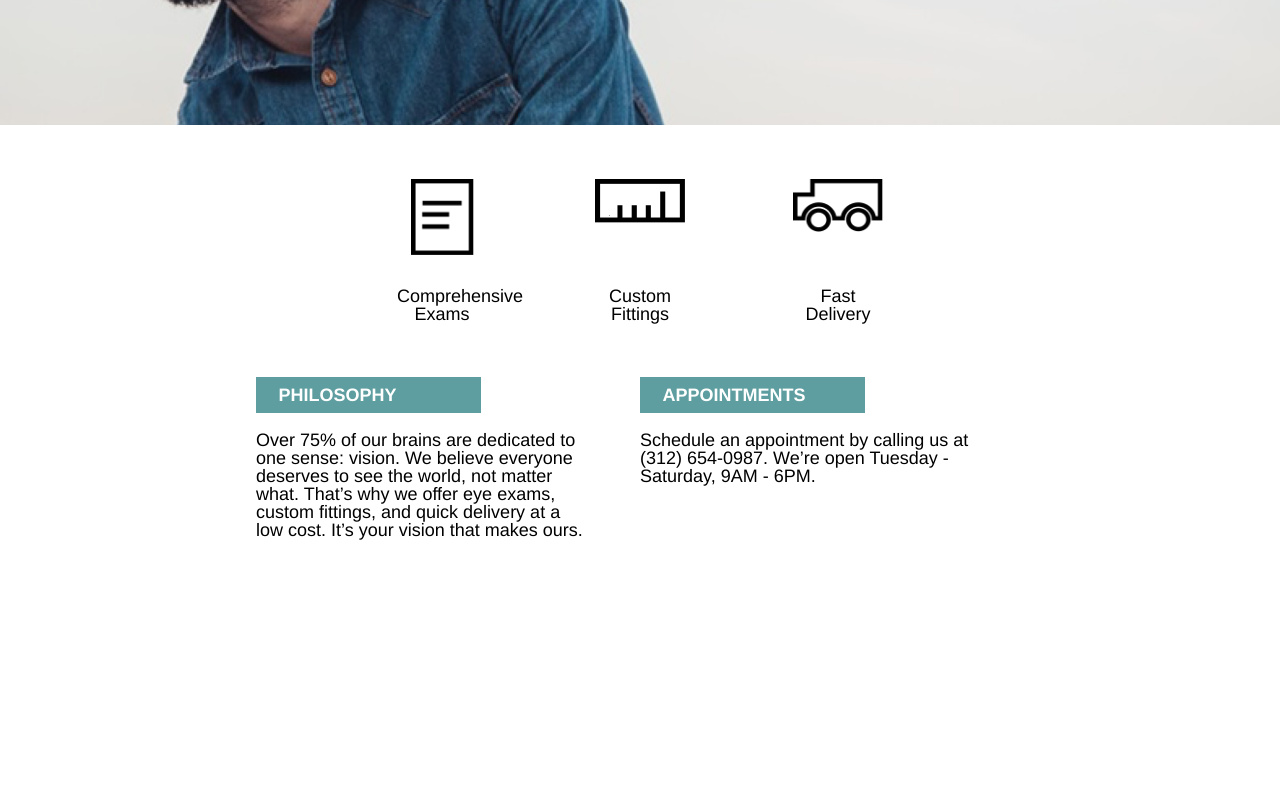
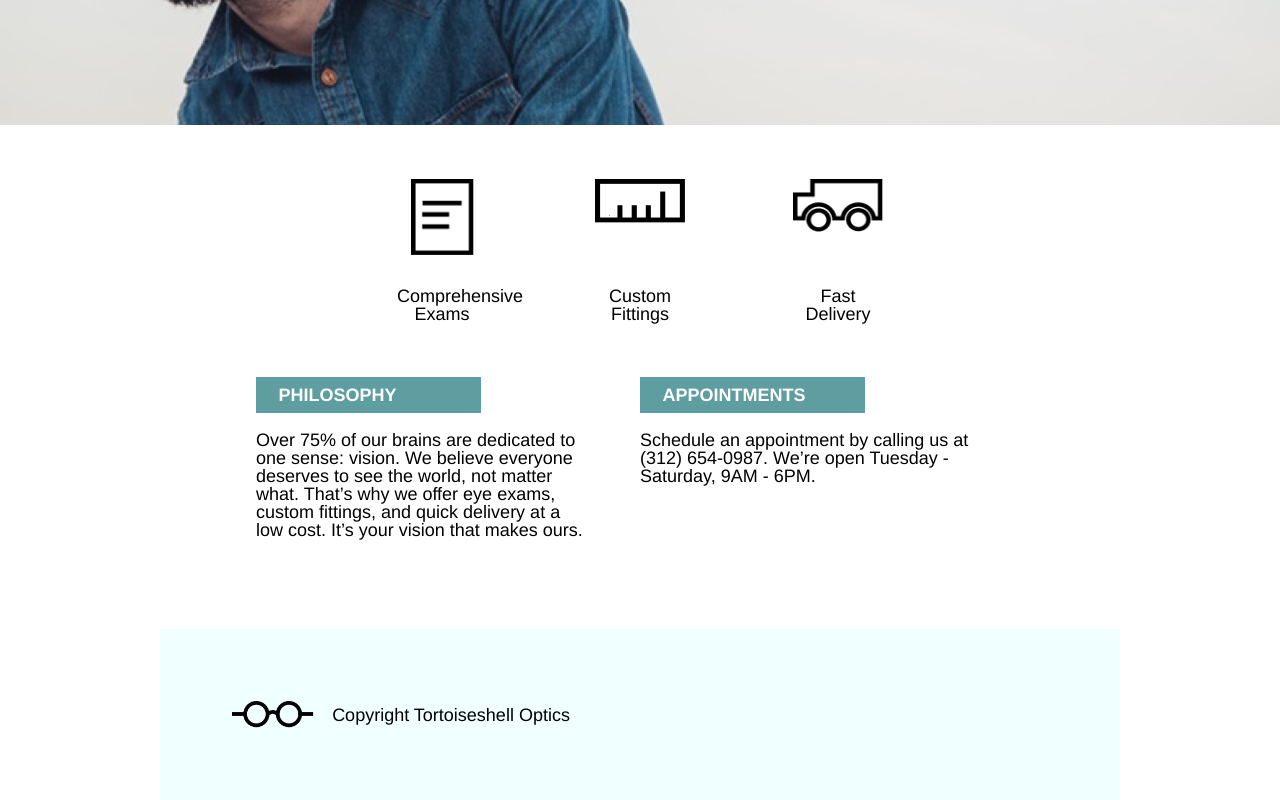
Before and after one commit to Chip-L/TortoiseshellOptics, a plain HTML site: page index.html in a window 1280 px wide. Shown: the part 433-1233 px from the top of the page. Before the commit the page ends 973 px from the top, so only its background shows below. Drawn offline with Linux system fonts and the light colour scheme.

Commit message:
footer is complete desktop is done.

```diff
--- a/index.html
+++ b/index.html
@@ -80,12 +80,17 @@
           </div>
         </div>
       </div>  <!-- /info-section -->
+
+      <footer class="container">
+        <div class="logo">
+          <div class="image">
+            <img src="./resources/images/logo-black.png" alt="logo">
+          </div>
+          <span>Copyright Tortoiseshell Optics</span>
+        </div>
+      </footer>
+
     </div> <!-- /site-container -->
-
-
-
-
-
 
   </body>
 </html>
--- a/resources/css/style.css
+++ b/resources/css/style.css
@@ -9,7 +9,7 @@ html {
   margin: 0 auto;
 }
 
-/* Header properties */
+/* Header/footer properties */
 header {
   display: flex;
   justify-content: space-between; /* logo and Nav */
@@ -18,15 +18,24 @@ header {
   color: white;
 }
 
-header .logo {
+footer {
+  padding: 4rem;
+  margin-top: 5rem;
+  background-color: azure;
+
+}
+
+.logo {
   display: flex;
   justify-content: flex-start;
   align-items: center;
 }
 
-.logo .image {
+.image {
+  height: 1.5rem;
+}
+header .image {
   margin-left: 2rem;
-  height: 1.5rem;
 }
 
 .image img {
```
